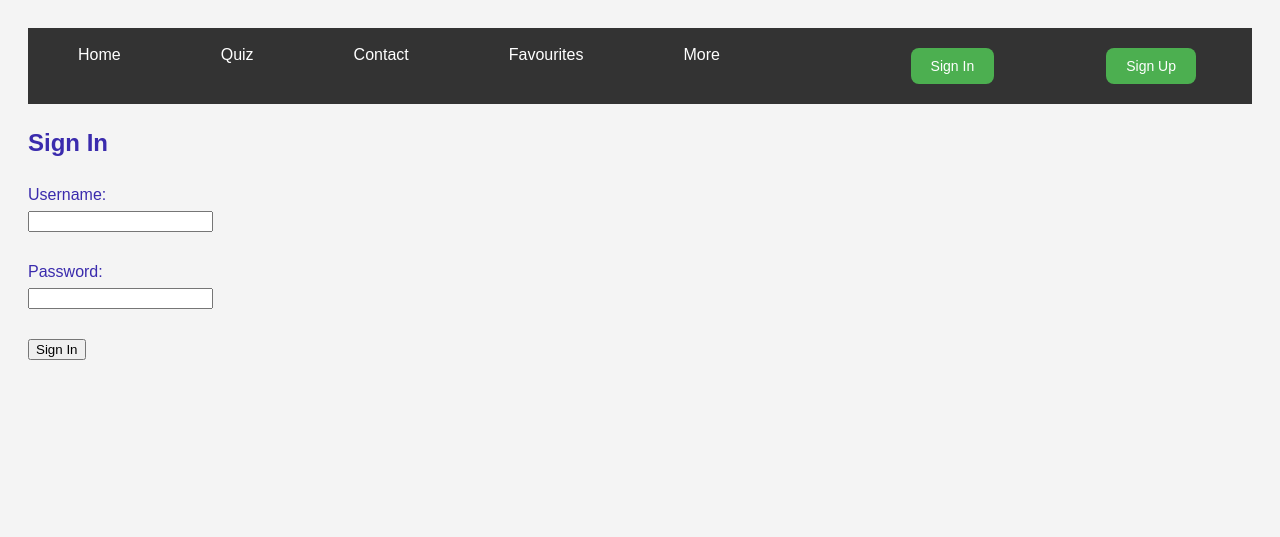
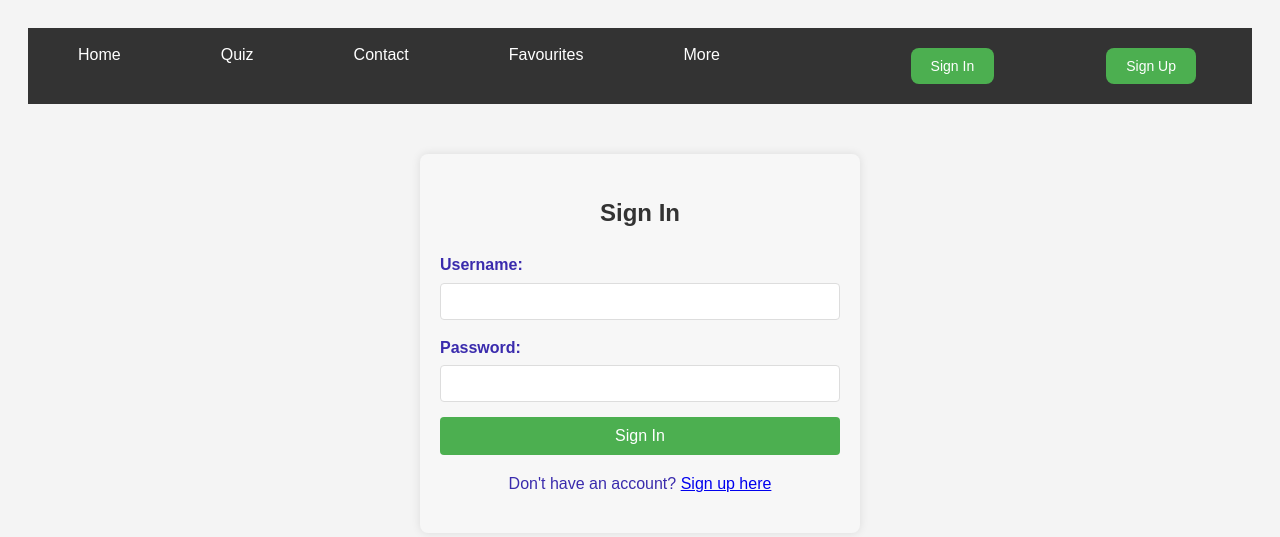
Before and after one commit to KeemHEHE/SarawakDictionary-3-02, a Flask app: template templates/sign_in.html in a window 1280 px wide. Shown: the top 537 px of the page. Run offline with Flask 3, Linux system fonts and the light colour scheme; the template is opened without the code that fills it, so the values that code supplies are empty.

Commit message:
Added for sign up and sign in

```diff
--- a/app.py
+++ b/app.py
@@ -1,7 +1,8 @@
 import sqlite3
-from flask import Flask, request, redirect, url_for, render_template, flash
+from flask import Flask, request, redirect, url_for, render_template, flash, session
 
 app = Flask(__name__)
+app.secret_key = "sarawakdictionary"
 
 # HTML template with delete option
 template = """
@@ -19,7 +20,7 @@ def index():
         cursor.execute("SELECT id, word, definition, dialect FROM words")
     results = cursor.fetchall()
     conn.close()
-    return render_template("home.html")
+    return render_template("home.html", results=results)
 
 @app.route('/add', methods=['POST'])
 def add():
@@ -64,13 +65,27 @@ def signup():
     if request.method == 'POST':
         username = request.form['username']
         password = request.form['password']
+
         conn = sqlite3.connect('users.db')
-        cur = conn.cursor()
-        cur.execute('INSERT INTO users (username, password) VALUES (?, ?)', (username, password))
+        cursor = conn.cursor()
+
+        # Check if username already exists
+        cursor.execute('SELECT * FROM users WHERE username = ?', (username,))
+        existing_user = cursor.fetchone()
+
+        if existing_user:
+            conn.close()
+            flash('Username already exists. Please choose another one.')
+            return redirect(url_for('signup'))
+
+        # Insert new user
+        cursor.execute('INSERT INTO users (username, password) VALUES (?, ?)', (username, password))
         conn.commit()
         conn.close()
-        flash('Signup berjaya! Sila log masuk.')
+
+        flash('Registration successful! Please log in.')
         return redirect(url_for('login'))
+
     return render_template('signup.html')
 
 @app.route('/login', methods=['GET', 'POST'])
@@ -78,17 +93,30 @@ def login():
     if request.method == 'POST':
         username = request.form['username']
         password = request.form['password']
+
         conn = sqlite3.connect('users.db')
-        cur = conn.cursor()
-        cur.execute('SELECT * FROM users WHERE username = ? AND password = ?', (username, password))
-        user = cur.fetchone()
+        cursor = conn.cursor()
+        cursor.execute('SELECT * FROM users WHERE username = ? AND password = ?', (username, password))
+        user = cursor.fetchone()
         conn.close()
+
         if user:
-            return 'Selamat datang, anda berjaya login!'
+            session['logged_in'] = True
+            session['username'] = username
+            flash('Login successful! Welcome, ' + username)
+            return redirect(url_for('index'))
         else:
-            flash('Username atau password salah')
+            flash('Invalid username or password')
             return redirect(url_for('login'))
-    return render_template('login.html')
+
+    return render_template('sign_in.html')
+
+@app.route("/logout")
+def logout():
+    session.pop('logged_in', None)
+    session.pop('username', None)
+    flash('You have been logged out')
+    return redirect(url_for('index'))
 
 if __name__ == '__main__':
     init_db()
--- a/templates/sign_in.html
+++ b/templates/sign_in.html
@@ -1,7 +1,8 @@
 <!DOCTYPE html>
 <html>
 <head>
-    <link rel="stylesheet" href="style.css">
+  <title>Login</title>
+  <link rel="stylesheet" href="{{ url_for('static', filename='style.css') }}">
   <style>
     /* Navigation Bar Styles */
     ul {
@@ -54,12 +55,74 @@
       padding: 0;
       margin: 0;
     }
+
+    /* Form styles */
+    .form-container {
+      width: 400px;
+      margin: 50px auto;
+      padding: 20px;
+      background-color: #f7f7f7;
+      border-radius: 8px;
+      box-shadow: 0 0 10px rgba(0, 0, 0, 0.1);
+    }
+
+    h2 {
+      text-align: center;
+      color: #333;
+    }
+
+    .form-group {
+      margin-bottom: 15px;
+    }
+
+    label {
+      display: block;
+      margin-bottom: 5px;
+      font-weight: bold;
+    }
+
+    input[type="text"],
+    input[type="password"] {
+      width: 100%;
+      padding: 10px;
+      border: 1px solid #ddd;
+      border-radius: 4px;
+      box-sizing: border-box;
+    }
+
+    input[type="submit"] {
+      width: 100%;
+      padding: 10px;
+      background-color: #4CAF50;
+      color: white;
+      border: none;
+      border-radius: 4px;
+      cursor: pointer;
+      font-size: 16px;
+    }
+
+    input[type="submit"]:hover {
+      background-color: #3e8e41;
+    }
+
+    .flash-messages {
+      list-style: none;
+      padding: 10px;
+      margin-bottom: 20px;
+      background-color: #ffdddd;
+      border-left: 6px solid #f44336;
+      color: #333;
+    }
+
+    .signup-link {
+      text-align: center;
+      margin-top: 15px;
+    }
   </style>
 </head>
 <body>
-
   <ul>
-      <li><a class="active" href="#home">Home</a></li>
+    <li><a href="/">Home</a></li>
     <li><a href="#quiz">Quiz</a></li>
     <li><a href="#contact">Contact</a></li>
     <li><a href="#favourites">Favourites</a></li>
@@ -67,34 +130,47 @@
 
     <!-- Sign In and Sign Up Buttons on the Right -->
     <li class="right nav-button">
-        <a href="signup.html">
+      <a href="/signup">
         <button class="btn">Sign Up</button>
       </a>
     </li>
     <li class="right nav-button">
-        <a href="sign_in.html">
+      <a href="/login">
         <button class="btn">Sign In</button>
       </a>
     </li>
   </ul>
 
-  </body>
-<head>
-  <title>Sign In</title>
-  <link rel="stylesheet" href="style.css">
-</head>
-<body>
-  <div class="form-box">
+  <div class="form-container">
     <h2>Sign In</h2>
+
+    {% with messages = get_flashed_messages() %}
+      {% if messages %}
+        <ul class="flash-messages">
+          {% for message in messages %}
+            <li>{{ message }}</li>
+          {% endfor %}
+        </ul>
+      {% endif %}
+    {% endwith %}
+
     <form action="/login" method="POST">
-    <label for="username">Username:</label><br>
-    <input type="username" id="username" name="email" required><br><br>
+      <div class="form-group">
+        <label for="username">Username:</label>
+        <input type="text" id="username" name="username" required>
+      </div>
 
-    <label for="password">Password:</label><br>
-    <input type="password" id="password" name="password" required><br><br>
+      <div class="form-group">
+        <label for="password">Password:</label>
+        <input type="password" id="password" name="password" required>
+      </div>
 
       <input type="submit" value="Sign In">
     </form>
+
+    <div class="signup-link">
+      <p>Don't have an account? <a href="/signup">Sign up here</a></p>
+    </div>
+  </div>
 </body>
 </html>
-  </div>
```
Also changed, not shown: templates/home.html (+37 -13 lines), templates/signup.html (+95 -16 lines), sarawak_dictionary.db, users.db (added). Lines whose indentation alone changed are shown as unchanged.
